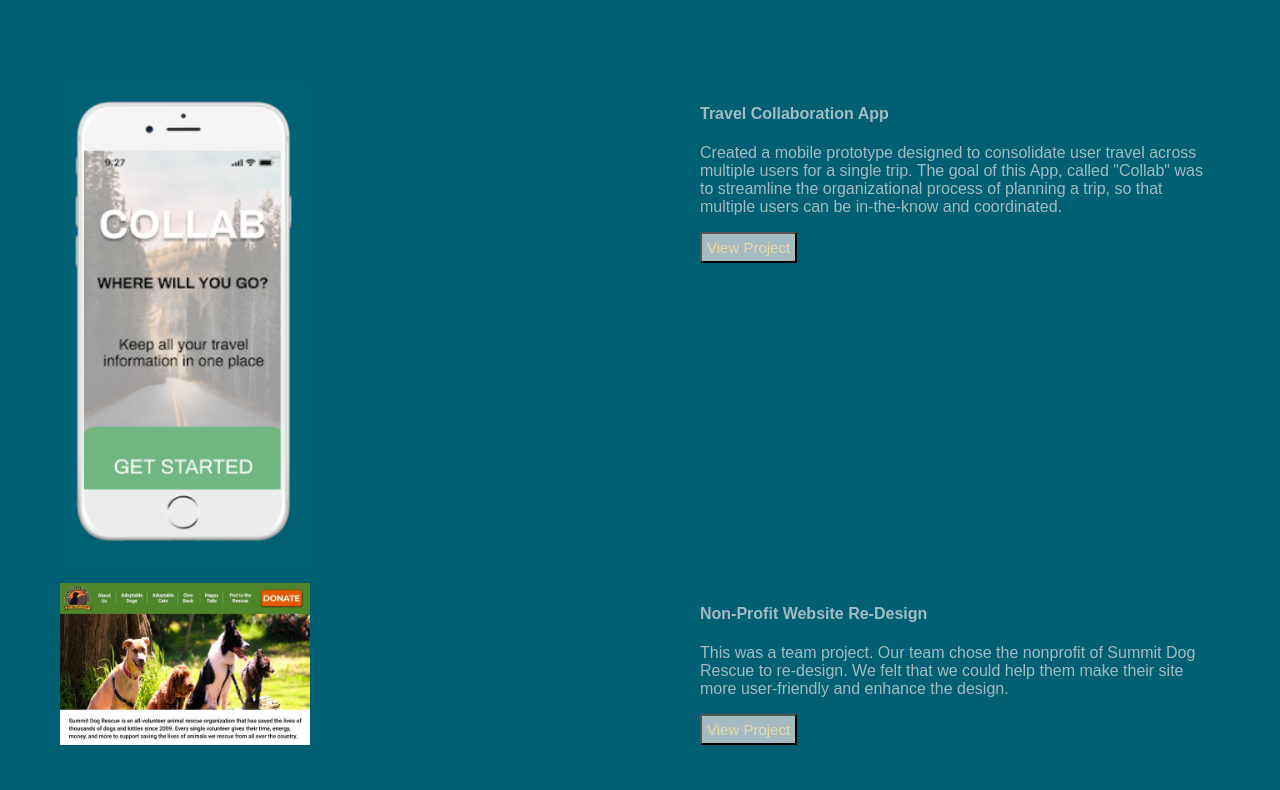
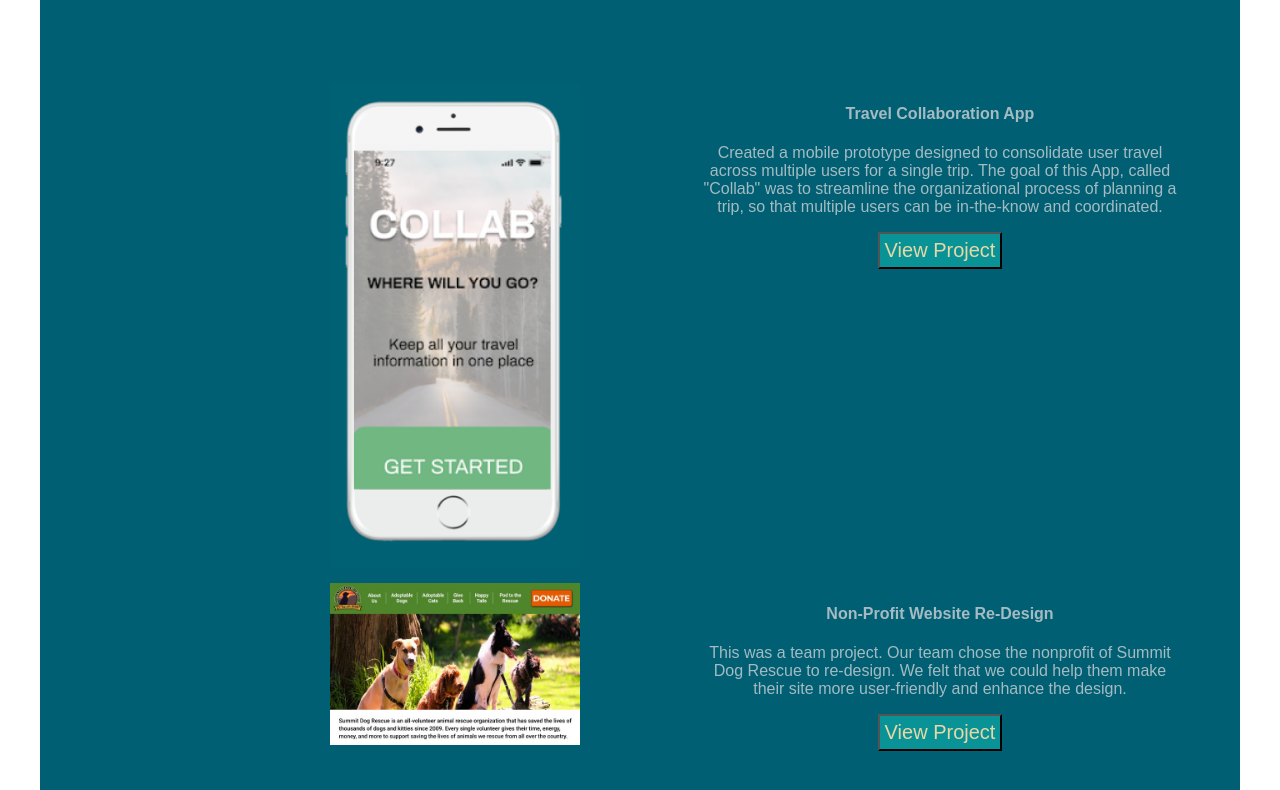
Before and after one commit to rutledgeke/Unit_19_HW, a plain HTML site: page index.html in a window 1280 px wide. Shown: the part 731-1521 px from the top of the page. Drawn offline with nearby package versions, Linux system fonts and the light colour scheme.

Commit message:
button and accordion iterations

```diff
--- a/css/style.css
+++ b/css/style.css
@@ -53,9 +53,9 @@ header p {
 }
 button {
   padding: 5px;
-  background-color: #A4BBC2;
+  background-color: #0A9396;
   color: #E9D8A6;
-  font-size: 15px;
+  font-size: 20px;
   border-radius: 1px;
 }
 footer {
@@ -75,7 +75,6 @@ footer li {
   text-align: center;
   padding: 2px 2px;
   font-size: 45px;
-
 
 }
 /* My UX Skills Section */
@@ -110,6 +109,7 @@ footer li {
   max-width: 250px;
   margin: 0;
   display: block;
+  float: right;
 }
 .img1 {
   grid-area: img1;
--- a/index.html
+++ b/index.html
@@ -76,7 +76,7 @@ $(document).ready(function(){
       </div>
     </section><!-->
 
-    <section class="myWork">
+    <section class="myWork content">
       <h1 class="heading">My Work</h1>
       <div class="workGrid">
         <div class="img1">
```
